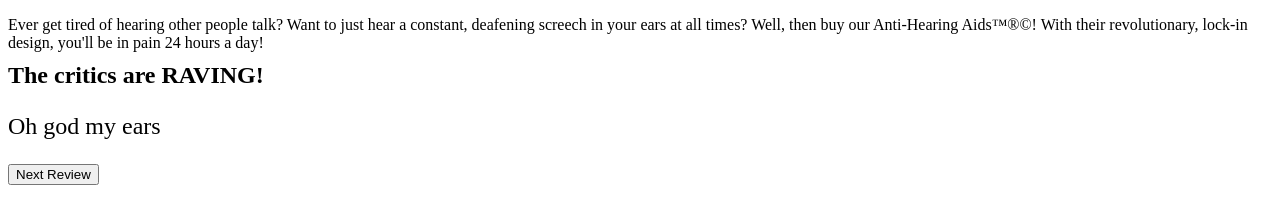
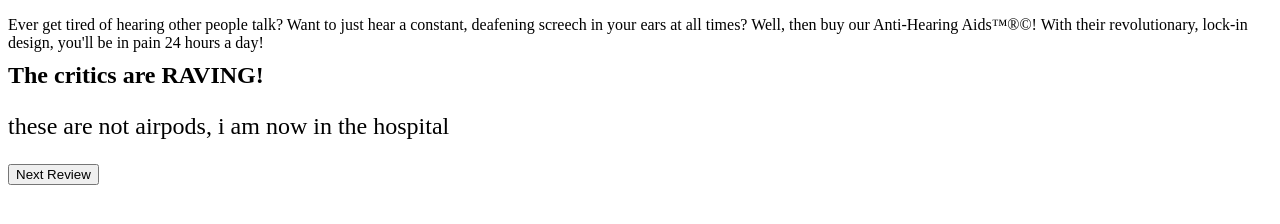
Before and after one commit to Romybaby/groovy, a plain HTML site: page product.html in a window 1280 px wide. Both pictures are taken after a click on the button "Next Review". Shown: the part 76-300 px from the top of the page. Drawn offline with Linux system fonts and the light colour scheme.

Commit message:
yes
hhhhhhh

```diff
--- a/product.html
+++ b/product.html
@@ -19,13 +19,23 @@ Ever get tired of hearing other people talk? Want to just hear a constant, deafe
 The critics are RAVING!
 </h2>
 <p id="review" style="position: relative; top: 40px; padding-left: 0px; font-size: 1.5em">
-  "Really wiggled my eardrums"
+  Really wiggled my eardrums
 </p>
 <button style="position: relative; top: 40px" onclick="forward()">Next Review</button>
 <script>
-var pos = 0;
+var rand = Math.floor(Math.random() * 10);
 	function forward(){
-		pos += 40;			document.getElementById("review").innerHTML = "Oh god my ears";
+		rand = Math.floor(Math.random() * 10);
+		if (rand = 0){ 												document.getElementById("review").innerHTML = "Oh 			god my ears";}
+        if (rand = 1){ 												document.getElementById("review").innerHTML = "Can no longer hear, exactly as advertised. 5 stars.";}
+		if (rand = 2){ 												document.getElementById("review").innerHTML = "AAAAAAAAAAAAAAAAAAAAAAAAAAAAAAAAAAAAAA";}
+		if (rand = 3){ 												document.getElementById("review").innerHTML = "Really wiggled my eardrums";}
+		if (rand = 4){ 												document.getElementById("review").innerHTML = "My eyes are leaking blood, is this normal?";}
+		if (rand = 5){ 												document.getElementById("review").innerHTML = "The noise has burst my eardrums";}
+		if (rand = 6){ 												document.getElementById("review").innerHTML = "Great torture method, 10/10";}
+		if (rand = 7){ 												document.getElementById("review").innerHTML = "I am now deaf";}
+		if (rand = 8){ 												document.getElementById("review").innerHTML = "Why would anyone buy these";}
+		if (rand = 9){ 												document.getElementById("review").innerHTML = "these are not airpods, i am now in the hospital";}
     }
 </script>
 
```
